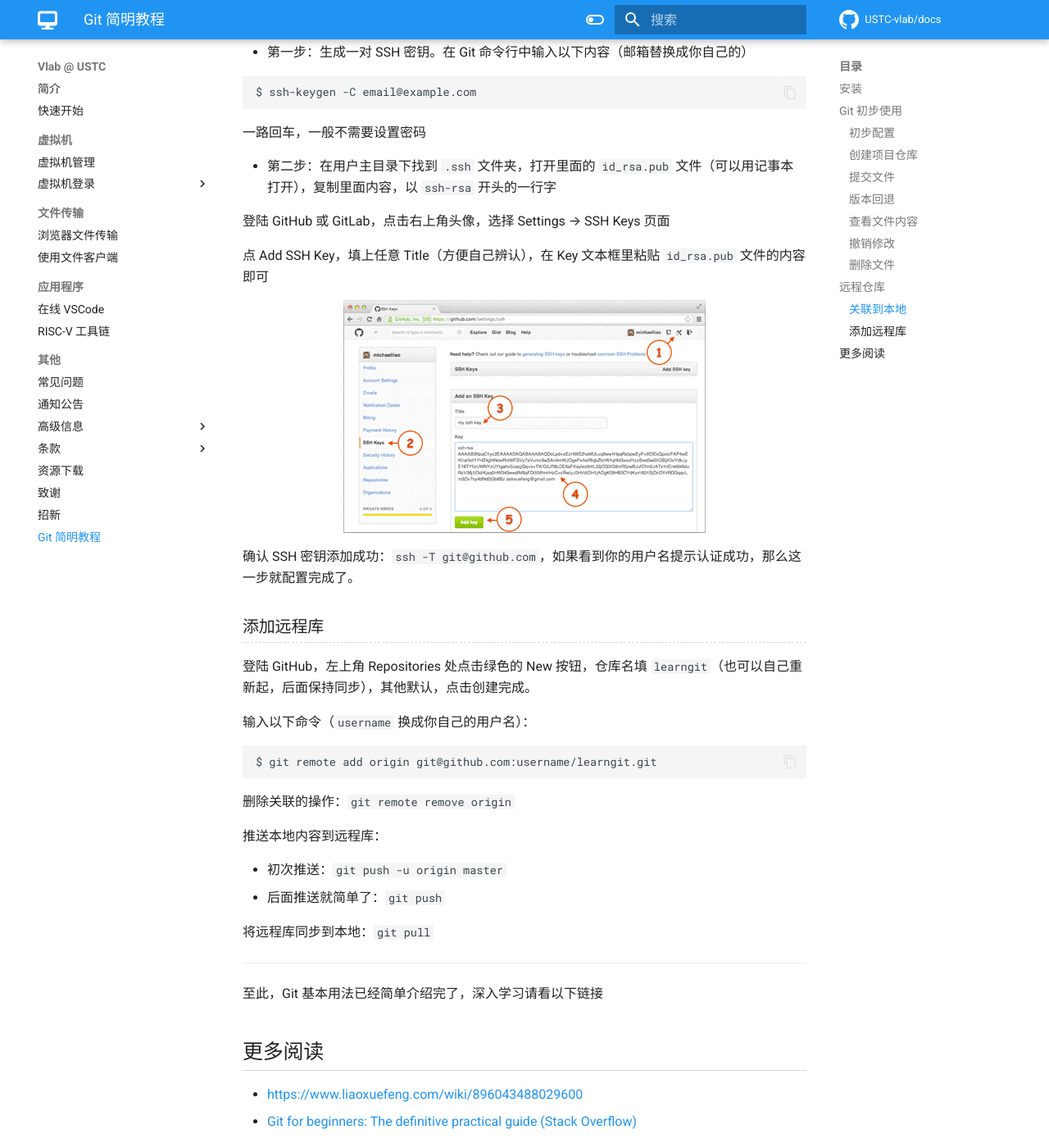
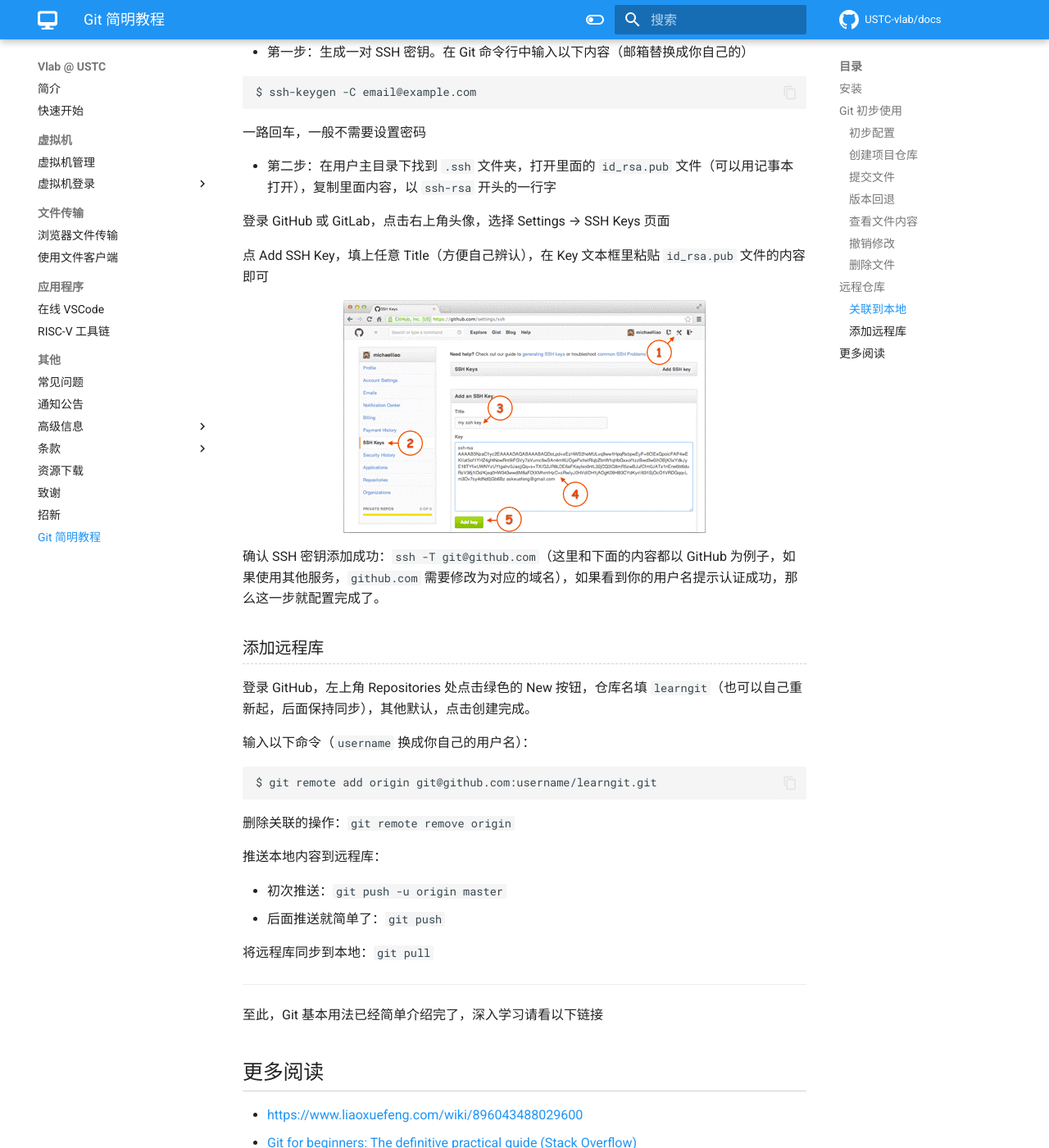
Before and after one commit to USTC-vlab/docs, an MkDocs documentation site: the page built from docs/tutorial/git.md, in a window 1280 px wide and 1400 px high, scrolled down 2644 px. Shown: the whole window at 82% size. Built offline with MkDocs 1.6.1 and Material for MkDocs 9.7.7, drawn with Linux system fonts in a browser that asks for light colours; comment, search, counter and statistics services are not loaded.

Commit message:
Fix typo and add comment in git tutorial

```diff
--- a/docs/tutorial/git.md
+++ b/docs/tutorial/git.md
@@ -116,17 +116,17 @@ $ git commit -m "remove test.txt"
 
 - 第二步：在用户主目录下找到 `.ssh` 文件夹，打开里面的 `id_rsa.pub` 文件（可以用记事本打开），复制里面内容，以 `ssh-rsa` 开头的一行字
 
-  登陆 GitHub 或 GitLab，点击右上角头像，选择 Settings → SSH Keys 页面
+  登录 GitHub 或 GitLab，点击右上角头像，选择 Settings → SSH Keys 页面
 
   点 Add SSH Key，填上任意 Title（方便自己辨认），在 Key 文本框里粘贴 `id_rsa.pub` 文件的内容即可
 
   ![image](../images/github-add-ssh-key.png)
 
-确认 SSH 密钥添加成功：`ssh -T git@github.com`，如果看到你的用户名提示认证成功，那么这一步就配置完成了。
+确认 SSH 密钥添加成功：`ssh -T git@github.com`（这里和下面的内容都以 GitHub 为例子，如果使用其他服务，`github.com` 需要修改为对应的域名），如果看到你的用户名提示认证成功，那么这一步就配置完成了。
 
 ### 添加远程库
 
-登陆 GitHub，左上角 Repositories 处点击绿色的 New 按钮，仓库名填 `learngit`（也可以自己重新起，后面保持同步），其他默认，点击创建完成。
+登录 GitHub，左上角 Repositories 处点击绿色的 New 按钮，仓库名填 `learngit`（也可以自己重新起，后面保持同步），其他默认，点击创建完成。
 
 输入以下命令（`username` 换成你自己的用户名）：
 
```
